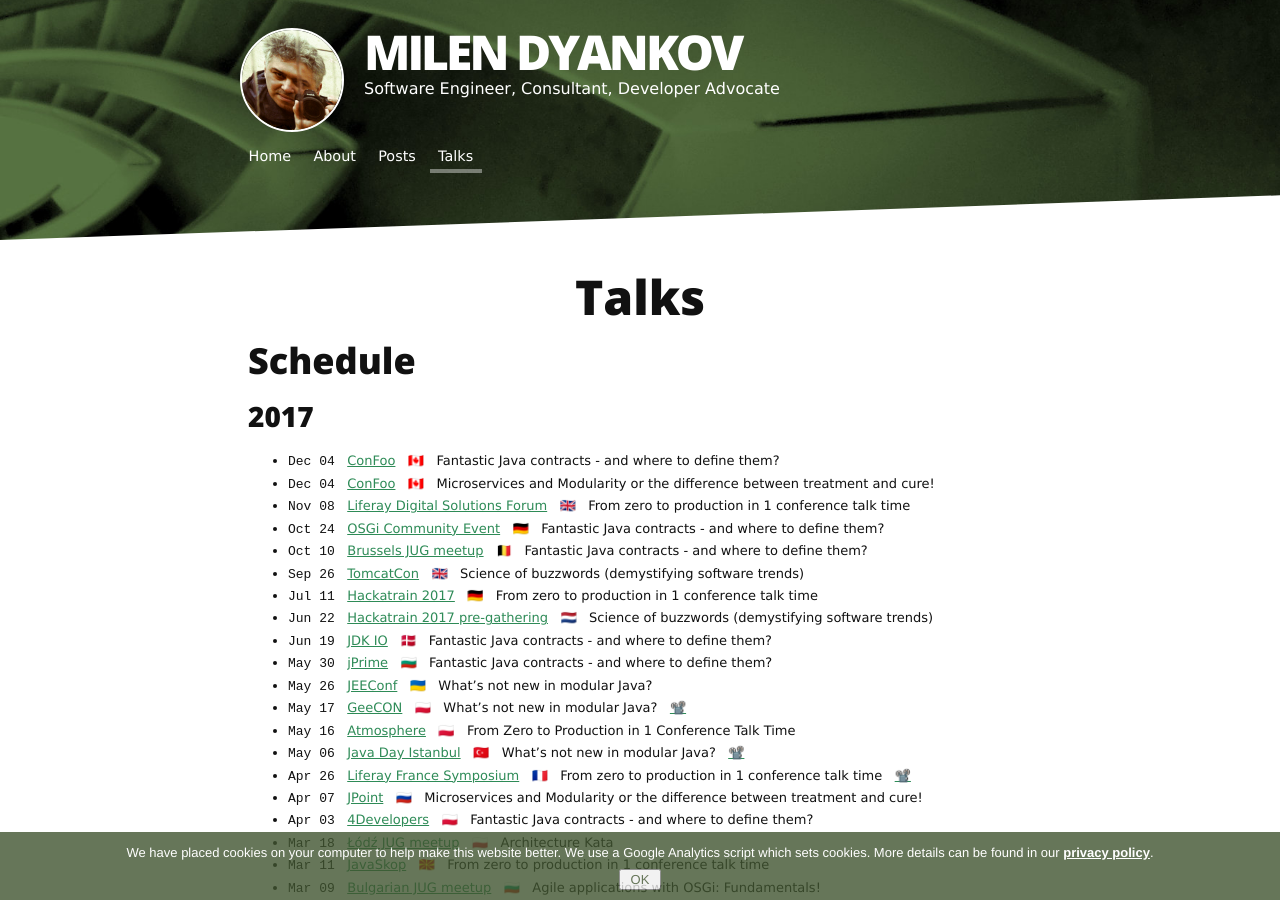
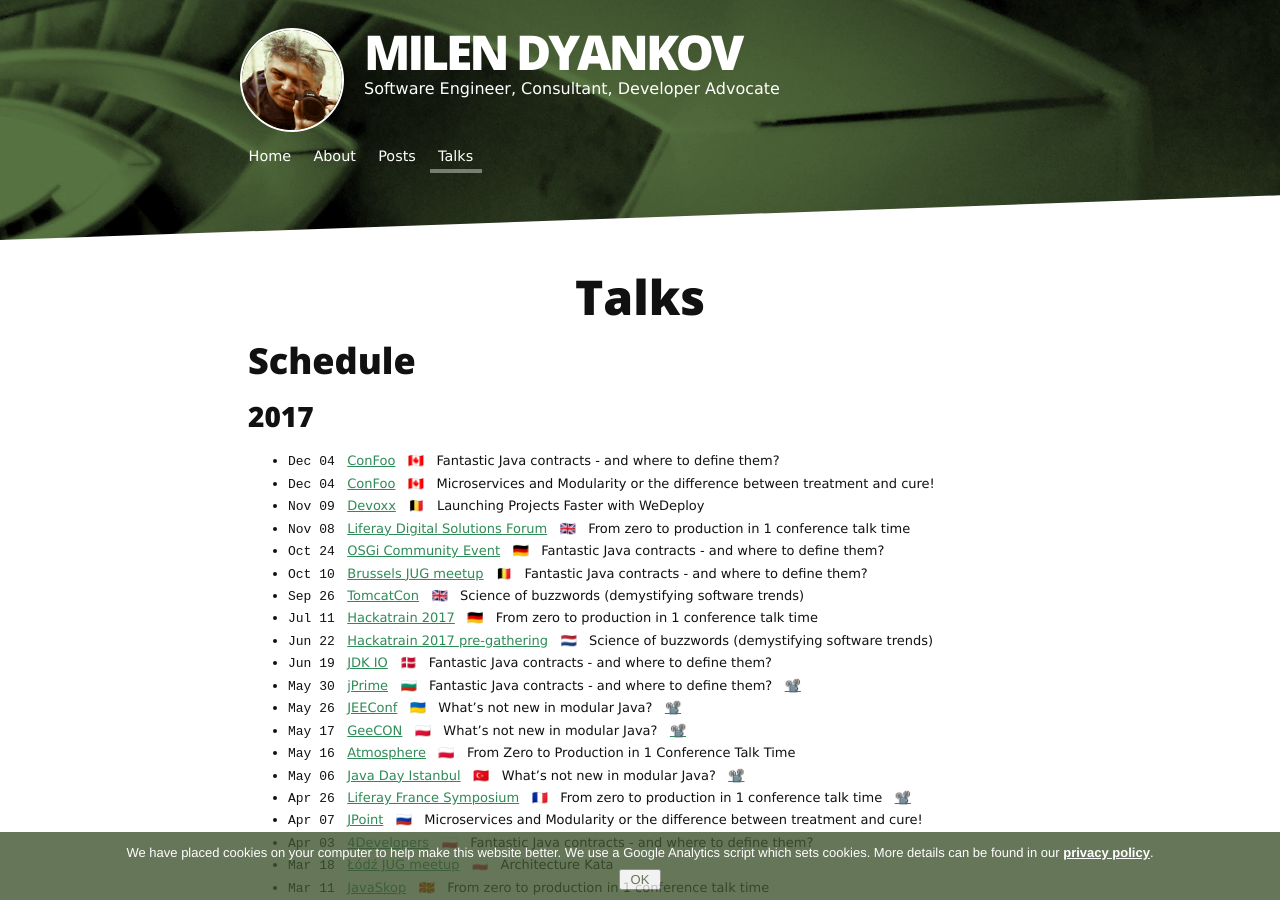
Before and after one commit to azzazzel/azzazzel.github.io, a Jekyll site: the page built from talks.md, in a window 1280 px wide and 900 px high. Built offline with Jekyll 4.4.1, drawn with Linux system fonts in a browser that asks for light colours; nearby versions of some CDN libraries.

Commit message:
add Devoxx talk and some recordings

```diff
--- a/talks.md
+++ b/talks.md
@@ -18,6 +18,8 @@
 &nbsp; 🇨🇦 &nbsp; Fantastic Java contracts - and where to define them?
 - `Dec 04` &nbsp; [ConFoo](https://confoo.ca/en/yvr2017/)
 &nbsp; 🇨🇦 &nbsp; Microservices and Modularity or the difference between treatment and cure!
+- `Nov 09` &nbsp; [Devoxx](https://devoxx.be/)
+&nbsp; 🇧🇪 &nbsp; Launching Projects Faster with WeDeploy
 - `Nov 08` &nbsp; [Liferay Digital Solutions Forum](https://www.liferay.com/web/events-ldsf-uk)
 &nbsp; 🇬🇧 &nbsp; From zero to production in 1 conference talk time
 - `Oct 24` &nbsp; [OSGi Community Event](https://www.osgi.org/2017-osgi-community-event/)
@@ -34,8 +36,10 @@
 &nbsp; 🇩🇰 &nbsp; Fantastic Java contracts - and where to define them?
 - `May 30` &nbsp; [jPrime](http://jprime.io/)
 &nbsp; 🇧🇬 &nbsp; Fantastic Java contracts - and where to define them?
+&nbsp; [📽️](https://www.youtube.com/watch?v=mwpm6KLt8AA)
 - `May 26` &nbsp; [JEEConf](http://jeeconf.com/)
 &nbsp; 🇺🇦 &nbsp; What's not new in modular Java?
+&nbsp; [📽️](https://www.youtube.com/watch?v=6lz_UWW-mqw)
 - `May 17` &nbsp; [GeeCON](https://2017.geecon.org/)
 &nbsp; 🇵🇱 &nbsp; What's not new in modular Java?
 &nbsp; [📽️](https://www.youtube.com/watch?v=n6H3_KkFZCs)
```
